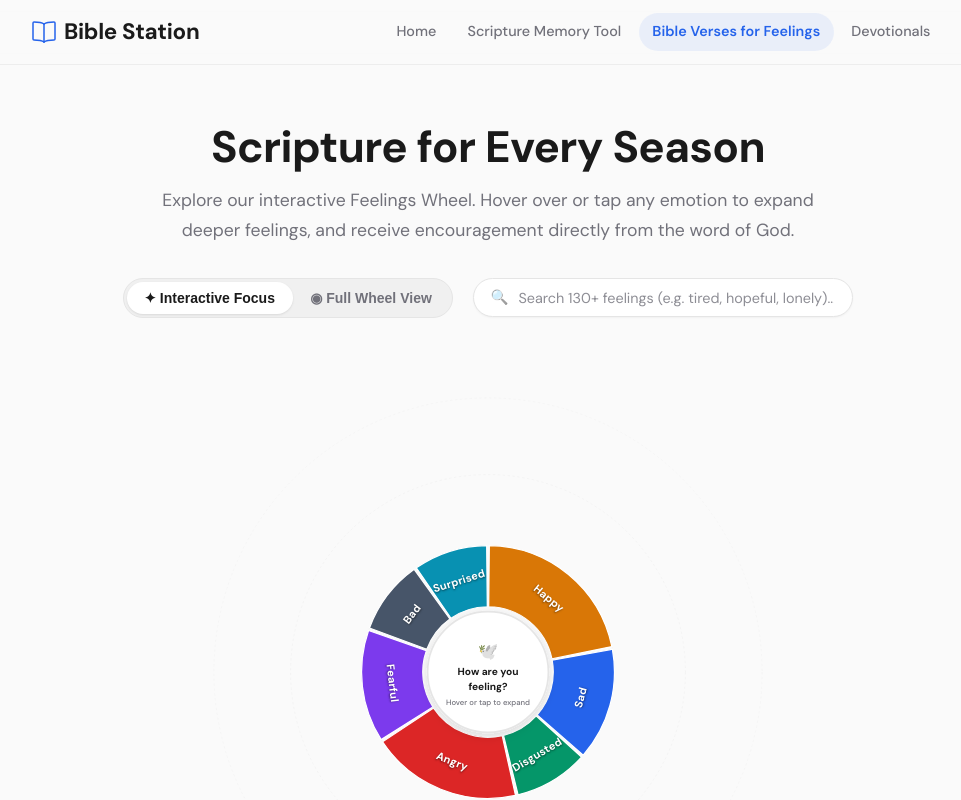
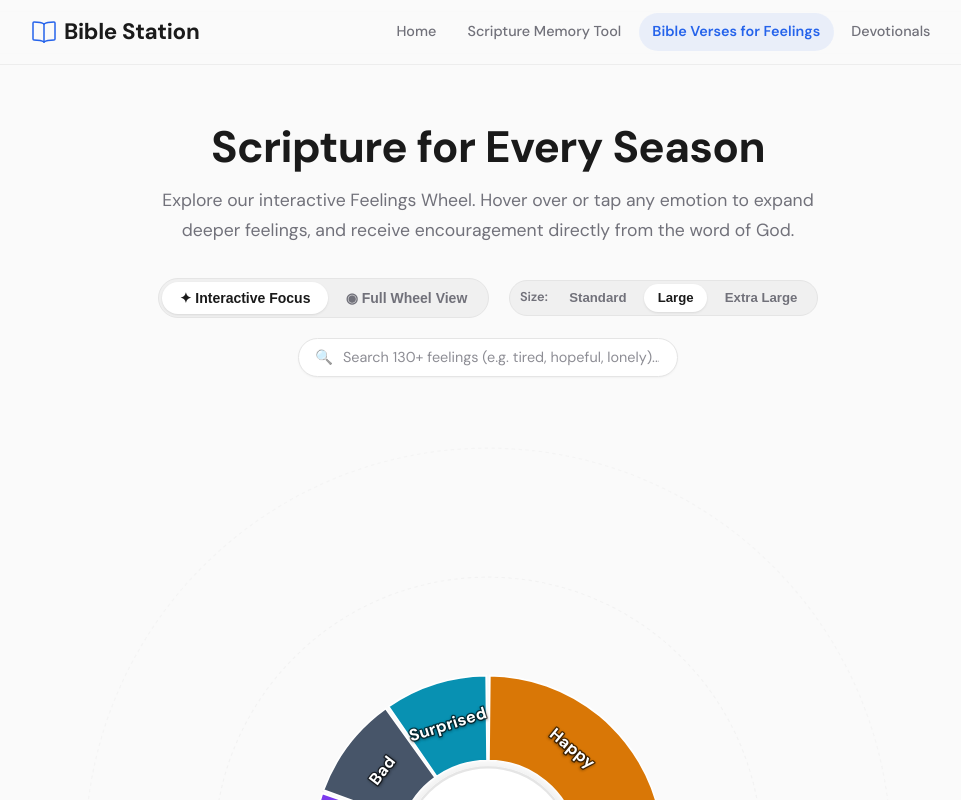
Before and after one commit to haftel/bible-station, a Vue app: page /verses-for-feelings in a window 1280 px wide. Shown: the top 800 px of the page, without its empty margins (152-1113 px from the left). Built offline with nearby package versions, Linux system fonts and the light colour scheme.

Commit message:
feat: enlarge feelings wheel and enhance outer tier text legibility

```diff
--- a/src/views/VersesForFeelingsView.vue
+++ b/src/views/VersesForFeelingsView.vue
@@ -23,6 +23,32 @@
             title="Display all 3 tiers of feelings simultaneously"
           >
             ◉ Full Wheel View
+          </button>
+        </div>
+
+        <!-- Wheel Size Control -->
+        <div class="size-toggle-group" role="group" aria-label="Wheel Size">
+          <span class="size-group-label">Size:</span>
+          <button
+            :class="['size-btn', { active: wheelSize === 'normal' }]"
+            @click="setWheelSize('normal')"
+            title="Standard wheel size"
+          >
+            Standard
+          </button>
+          <button
+            :class="['size-btn', { active: wheelSize === 'large' }]"
+            @click="setWheelSize('large')"
+            title="Large wheel size (Recommended for desktop)"
+          >
+            Large
+          </button>
+          <button
+            :class="['size-btn', { active: wheelSize === 'xl' }]"
+            @click="setWheelSize('xl')"
+            title="Extra large wheel size for widescreen monitors"
+          >
+            Extra Large
           </button>
         </div>
 
@@ -110,13 +136,13 @@
       <!-- SVG Feelings Wheel Stage -->
       <div class="wheel-stage">
         <div
-          class="wheel-svg-wrapper"
+          :class="['wheel-svg-wrapper', `size-${wheelSize}`]"
           @mouseenter="onWheelMouseEnter"
           @mouseleave="onWheelMouseLeave"
         >
           <svg
             viewBox="-380 -380 760 760"
-            class="feelings-wheel-svg"
+            :class="['feelings-wheel-svg', `mode-${viewMode}`]"
             role="img"
             aria-label="Interactive Feelings Wheel"
           >
@@ -132,7 +158,7 @@
             <!-- Guide Rings -->
             <circle cx="0" cy="0" r="155" fill="none" stroke="#e5e5e5" stroke-width="1" stroke-dasharray="3,3" opacity="0.6" />
             <circle cx="0" cy="0" r="242" fill="none" stroke="#e5e5e5" stroke-width="1" stroke-dasharray="3,3" opacity="0.4" />
-            <circle cx="0" cy="0" r="336" fill="none" stroke="#e5e5e5" stroke-width="1" stroke-dasharray="3,3" opacity="0.3" />
+            <circle cx="0" cy="0" r="356" fill="none" stroke="#e5e5e5" stroke-width="1" stroke-dasharray="3,3" opacity="0.3" />
 
             <!-- ================= RING 3: TERTIARY SLICES ================= -->
             <g class="ring-tertiary">
@@ -149,15 +175,15 @@
                   @click="handleSliceClick(tert.id)"
                 >
                   <path
-                    :d="describeArc(248, 336, tert.startAngle, tert.endAngle, 0.6)"
+                    :d="describeArc(248, 356, tert.startAngle, tert.endAngle, 0.6)"
                     :fill="tert.color"
                     class="slice-path"
                   />
                   <!-- Radial Label -->
                   <text
-                    :x="getRadialCoords(tert.startAngle, tert.endAngle, 248, 336).x"
-                    :y="getRadialCoords(tert.startAngle, tert.endAngle, 248, 336).y"
-                    :transform="`rotate(${getRadialCoords(tert.startAngle, tert.endAngle, 248, 336).rot}, ${getRadialCoords(tert.startAngle, tert.endAngle, 248, 336).x}, ${getRadialCoords(tert.startAngle, tert.endAngle, 248, 336).y})`"
+                    :x="getRadialCoords(tert.startAngle, tert.endAngle, 248, 356).x"
+                    :y="getRadialCoords(tert.startAngle, tert.endAngle, 248, 356).y"
+                    :transform="`rotate(${getRadialCoords(tert.startAngle, tert.endAngle, 248, 356).rot}, ${getRadialCoords(tert.startAngle, tert.endAngle, 248, 356).x}, ${getRadialCoords(tert.startAngle, tert.endAngle, 248, 356).y})`"
                     text-anchor="middle"
                     dominant-baseline="central"
                     class="slice-label label-tertiary"
@@ -443,6 +469,8 @@ import {
 
 // ==================== STATE ====================
 const viewMode = ref('focus') // 'focus' | 'full'
+const savedSize = typeof localStorage !== 'undefined' ? localStorage.getItem('feelings_wheel_size') : null
+const wheelSize = ref(savedSize || 'large') // Defaults to 'large' for enhanced desktop legibility
 const searchQuery = ref('')
 const searchFocused = ref(false)
 const copiedRecently = ref(false)
@@ -737,6 +765,15 @@ const setMode = (mode) => {
   }
 }
 
+const setWheelSize = (size) => {
+  wheelSize.value = size
+  try {
+    localStorage.setItem('feelings_wheel_size', size)
+  } catch (err) {
+    // Graceful fallback if localStorage is disabled or restricted
+  }
+}
+
 const cycleNextVerse = () => {
   if (availableVerses.value.length > 1) {
     currentVerseIndex.value = (currentVerseIndex.value + 1) % availableVerses.value.length
@@ -884,6 +921,47 @@ const getTangentialTransform = (startAngle, endAngle, innerR, outerR) => {
 }
 
 .toggle-btn:hover:not(.active) {
+  color: var(--text-main);
+}
+
+/* ==================== SIZE TOGGLE GROUP ==================== */
+.size-toggle-group {
+  display: inline-flex;
+  align-items: center;
+  gap: 0.25rem;
+  background: #f0f0f0;
+  padding: 3px 6px 3px 10px;
+  border-radius: var(--radius-full);
+  border: 1px solid var(--border-color);
+}
+
+.size-group-label {
+  font-size: 0.8rem;
+  font-weight: 600;
+  color: var(--text-light);
+  margin-right: 0.25rem;
+  user-select: none;
+}
+
+.size-btn {
+  background: transparent;
+  border: none;
+  padding: 0.4rem 0.85rem;
+  border-radius: var(--radius-full);
+  font-size: 0.825rem;
+  font-weight: 600;
+  color: var(--text-light);
+  cursor: pointer;
+  transition: all var(--transition-fast);
+}
+
+.size-btn.active {
+  background: var(--card-bg);
+  color: var(--text-main);
+  box-shadow: var(--shadow-sm);
+}
+
+.size-btn:hover:not(.active) {
   color: var(--text-main);
 }
 
@@ -1072,6 +1150,24 @@ const getTangentialTransform = (startAngle, endAngle, innerR, outerR) => {
   border-color: var(--text-main);
 }
 
+/* ==================== WHEEL CONTAINER EXPANSION ==================== */
+.wheel-main-container {
+  max-width: 880px;
+  transition: max-width var(--transition-base);
+}
+
+@media (min-width: 1024px) {
+  .wheel-main-container {
+    max-width: 1060px;
+  }
+}
+
+@media (min-width: 1280px) {
+  .wheel-main-container {
+    max-width: 1200px;
+  }
+}
+
 /* ==================== WHEEL STAGE ==================== */
 .wheel-stage {
   display: flex;
@@ -1084,7 +1180,6 @@ const getTangentialTransform = (startAngle, endAngle, innerR, outerR) => {
 
 .wheel-svg-wrapper {
   width: 100%;
-  max-width: 620px;
   aspect-ratio: 1 / 1;
   display: flex;
   justify-content: center;
@@ -1092,6 +1187,43 @@ const getTangentialTransform = (startAngle, endAngle, innerR, outerR) => {
   position: relative;
   user-select: none;
   touch-action: manipulation;
+  transition: max-width 0.3s cubic-bezier(0.4, 0, 0.2, 1);
+}
+
+/* Sizing Modes */
+.wheel-svg-wrapper.size-normal {
+  max-width: 640px;
+}
+
+.wheel-svg-wrapper.size-large {
+  max-width: 860px;
+}
+
+.wheel-svg-wrapper.size-xl {
+  max-width: 1000px;
+}
+
+@media (max-width: 1024px) {
+  .wheel-svg-wrapper.size-large,
+  .wheel-svg-wrapper.size-xl {
+    max-width: 760px;
+  }
+}
+
+@media (max-width: 800px) {
+  .wheel-svg-wrapper.size-large,
+  .wheel-svg-wrapper.size-xl {
+    max-width: 660px;
+  }
+}
+
+@media (max-width: 640px) {
+  .wheel-svg-wrapper,
+  .wheel-svg-wrapper.size-normal,
+  .wheel-svg-wrapper.size-large,
+  .wheel-svg-wrapper.size-xl {
+    max-width: 100%;
+  }
 }
 
 .feelings-wheel-svg {
@@ -1124,24 +1256,55 @@ const getTangentialTransform = (startAngle, endAngle, innerR, outerR) => {
   pointer-events: none;
   font-weight: 600;
   fill: #ffffff;
-  text-shadow: 0 1px 2px rgba(0,0,0,0.5);
-  transition: font-size 0.2s ease;
+  paint-order: stroke fill;
+  stroke: rgba(0, 0, 0, 0.6);
+  stroke-width: 2.2px;
+  stroke-linejoin: round;
+  text-shadow: 0 1px 3px rgba(0,0,0,0.4);
+  transition: font-size 0.2s ease, filter 0.2s ease;
+  text-rendering: optimizeLegibility;
 }
 
 .label-core {
-  font-size: 13.5px;
+  font-size: 14.5px;
   font-weight: 700;
   letter-spacing: 0.2px;
 }
 
 .label-secondary {
-  font-size: 11px;
+  font-size: 12px;
   font-weight: 600;
+  letter-spacing: -0.1px;
 }
 
 .label-tertiary {
-  font-size: 9.2px;
-  font-weight: 500;
+  font-size: 10.6px;
+  font-weight: 600;
+  letter-spacing: -0.15px;
+}
+
+/* In Interactive Focus mode, only a single secondary's sub-feelings are visible,
+   allowing a larger, highly comfortable font size */
+.mode-focus .label-tertiary {
+  font-size: 12.5px;
+  font-weight: 600;
+}
+
+/* Interactive hover magnification */
+.slice-hovered .slice-label,
+.slice-active .slice-label {
+  filter: drop-shadow(0 2px 6px rgba(0, 0, 0, 0.8));
+  font-weight: 700;
+}
+
+.slice-hovered .label-tertiary,
+.slice-active .label-tertiary {
+  font-size: 12px;
+}
+
+.mode-focus .slice-hovered .label-tertiary,
+.mode-focus .slice-active .label-tertiary {
+  font-size: 13.5px;
 }
 
 /* Center Hub Styling */
@@ -1572,16 +1735,22 @@ const getTangentialTransform = (startAngle, endAngle, innerR, outerR) => {
     gap: 0.75rem;
   }
 
-  .mode-toggle-group {
+  .mode-toggle-group,
+  .size-toggle-group {
     width: 100%;
     justify-content: center;
   }
 
-  .toggle-btn {
+  .toggle-btn,
+  .size-btn {
     flex: 1;
     text-align: center;
     padding: 0.5rem 0.6rem;
     font-size: 0.8rem;
+  }
+
+  .size-group-label {
+    display: none;
   }
 
   .search-box-wrapper {
```
Also changed, not shown: 2 other files (tests, documents, lock files or other folders).
